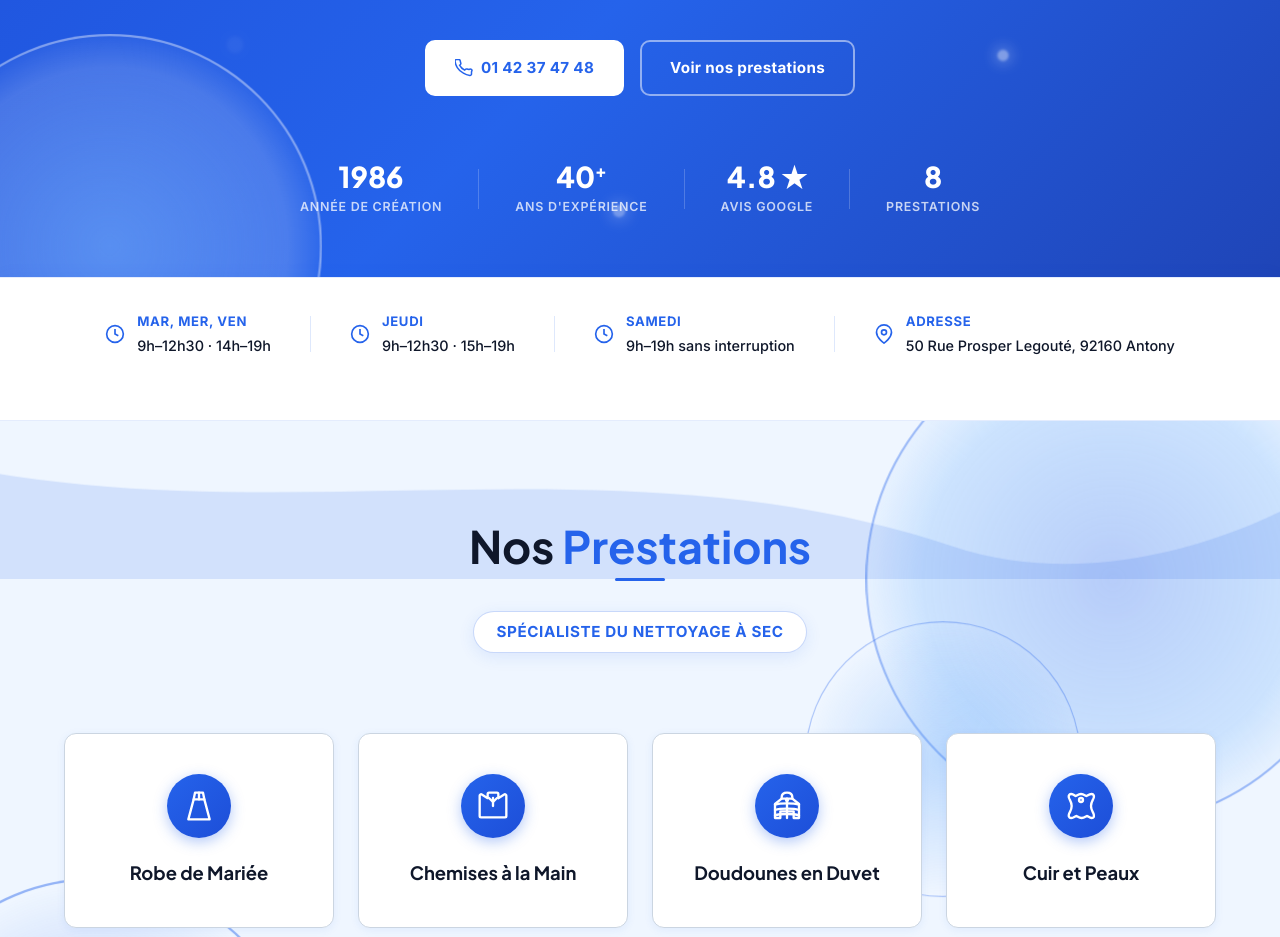
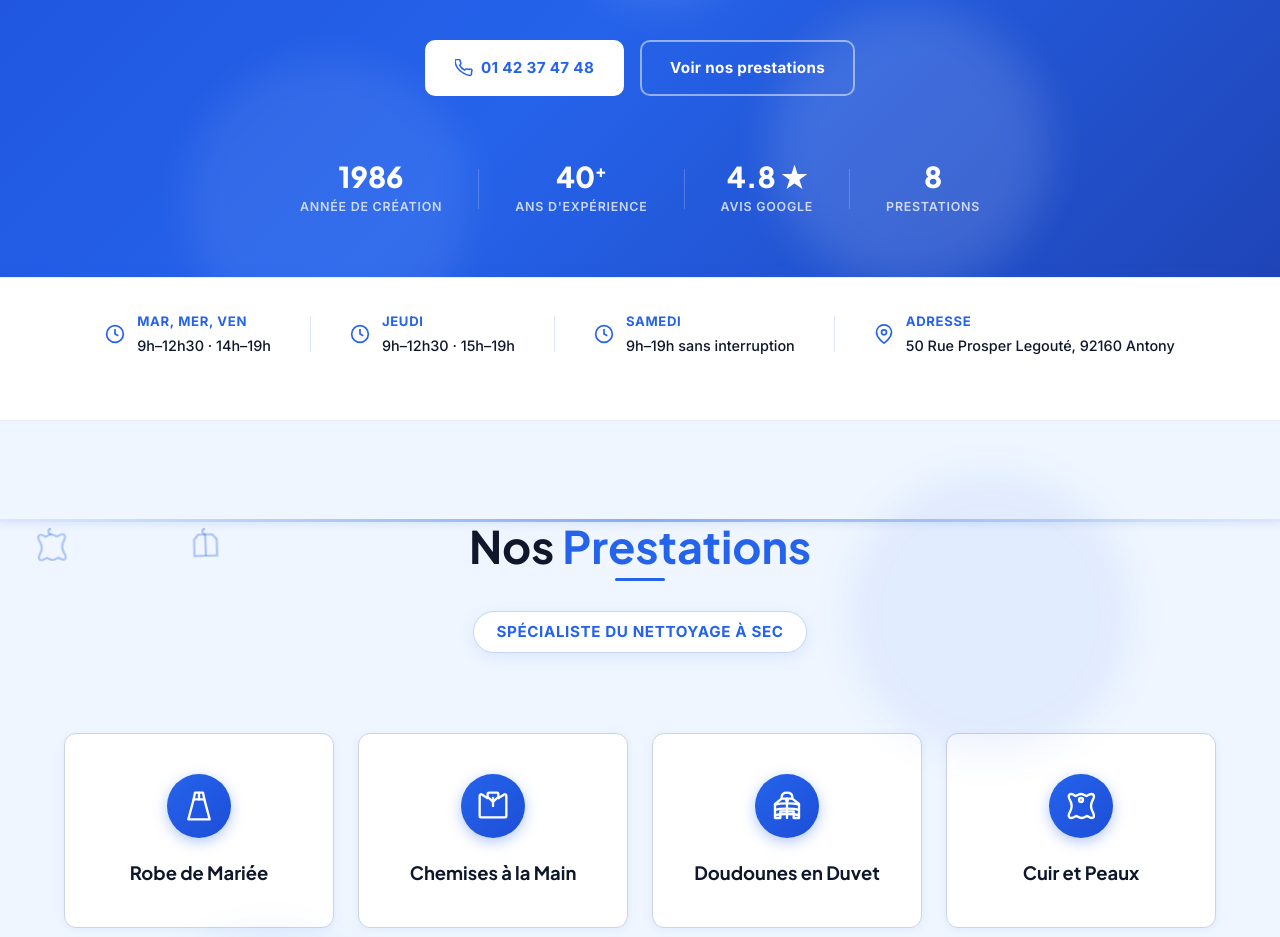
Before and after one commit to Robinho100/pressing-parc-heller, a website: page index.html in a window 1280 px wide. Shown: the part 455-1392 px from the top of the page. Drawn offline with Linux system fonts and the light colour scheme; no server answers.

Commit message:
Integration du convoyeur automatique de pressing de vetements sur cintres et des nuages de vapeur de centrale repassage animés a 100% dans le theme du pressing

```diff
--- a/index.html
+++ b/index.html
@@ -57,21 +57,37 @@
 
   <!-- ========== HERO ========== -->
   <section class="hero" id="accueil">
-    <!-- FOND PRESSING 100% ANIMÉ : Bulles de Savon & Vapeur à Haute Visibilité -->
-    <div class="pressing-bubble bubble-1"></div>
-    <div class="pressing-bubble bubble-2"></div>
-    <div class="pressing-bubble bubble-3"></div>
-    <div class="steam-particle steam-1"></div>
-    <div class="steam-particle steam-2"></div>
-    <div class="steam-particle steam-3"></div>
-    <div class="fluid-waves-container">
-      <svg class="fluid-wave fluid-wave-1" viewBox="0 0 1440 160" preserveAspectRatio="none">
-        <path d="M0,80 C320,140 640,20 960,100 C1280,180 1440,40 1440,40 L1440,160 L0,160 Z" fill="rgba(255, 255, 255, 0.28)"/>
-      </svg>
-      <svg class="fluid-wave fluid-wave-2" viewBox="0 0 1440 160" preserveAspectRatio="none">
-        <path d="M0,40 C360,120 720,20 1080,120 C1260,170 1440,80 1440,80 L1440,160 L0,160 Z" fill="rgba(239, 246, 255, 0.35)"/>
-      </svg>
+    <!-- THÈME PRESSING ANIMÉ : Convoyeur de vêtements sur cintres & Vapeur de repassage -->
+    <div class="bg-conveyor-container">
+      <div class="conveyor-track-line"></div>
+      <div class="conveyor-items-wrap">
+        <div class="conveyor-item">
+          <svg width="34" height="42" viewBox="0 0 24 24" fill="none" stroke="rgba(255,255,255,0.4)" stroke-width="1.5"><path d="M12 2a2 2 0 0 0-2 2c0 1 1 1.5 2 2"/><path d="M7 6h10l3 3.5v11.5H4V9.5L7 6z"/><line x1="12" y1="6" x2="12" y2="21"/></svg>
+        </div>
+        <div class="conveyor-item">
+          <svg width="34" height="42" viewBox="0 0 24 24" fill="none" stroke="rgba(255,255,255,0.4)" stroke-width="1.5"><path d="M12 2a2 2 0 0 0-2 2c0 1 1 1.5 2 2"/><path d="M6 6h12l-2 5H8L6 6z"/><path d="M8 8l-3 13h14L16 8H8z"/></svg>
+        </div>
+        <div class="conveyor-item">
+          <svg width="34" height="42" viewBox="0 0 24 24" fill="none" stroke="rgba(255,255,255,0.4)" stroke-width="1.5"><path d="M12 2a2 2 0 0 0-2 2c0 1 1 1.5 2 2"/><path d="M20.38 3.46L16 6.14V3a1 1 0 0 0-1-1H9a1 1 0 0 0-1 1v3.14L3.62 3.46A1 1 0 0 0 2 4.3v15.2a1 1 0 0 0 1 1h18a1 1 0 0 0 1-1V4.3a1 1 0 0 0-1.62-.84z"/></svg>
+        </div>
+        <div class="conveyor-item">
+          <svg width="34" height="42" viewBox="0 0 24 24" fill="none" stroke="rgba(255,255,255,0.4)" stroke-width="1.5"><path d="M12 2a2 2 0 0 0-2 2c0 1 1 1.5 2 2"/><path d="M12 6c-2 0-3.5 1.5-4 1.5S6.5 6 4.5 6C3 6 2.5 7.5 3 9c.5 1.5 2 3 2 6s-1.5 4.5-2 6c-.5 1.5 0 3 1.5 3 2 0 3.5-1.5 4-1.5s2 1.5 4 1.5 3.5-1.5 4-1.5 2 1.5 3.5 1.5c1.5 0 2-.5 1.5-3-.5-1.5-2-3-2-6s1.5-4.5 2-6c.5-1.5 0-3-1.5-3-2 0-3.5 1.5-4 1.5S14 6 12 6z"/></svg>
+        </div>
+        <!-- Doublon pour boucle infinie du convoyeur -->
+        <div class="conveyor-item">
+          <svg width="34" height="42" viewBox="0 0 24 24" fill="none" stroke="rgba(255,255,255,0.4)" stroke-width="1.5"><path d="M12 2a2 2 0 0 0-2 2c0 1 1 1.5 2 2"/><path d="M7 6h10l3 3.5v11.5H4V9.5L7 6z"/><line x1="12" y1="6" x2="12" y2="21"/></svg>
+        </div>
+        <div class="conveyor-item">
+          <svg width="34" height="42" viewBox="0 0 24 24" fill="none" stroke="rgba(255,255,255,0.4)" stroke-width="1.5"><path d="M12 2a2 2 0 0 0-2 2c0 1 1 1.5 2 2"/><path d="M6 6h12l-2 5H8L6 6z"/><path d="M8 8l-3 13h14L16 8H8z"/></svg>
+        </div>
+      </div>
     </div>
+
+    <!-- Bouffées de vapeur de centrale repassage -->
+    <div class="iron-steam steam-cloud-1"></div>
+    <div class="iron-steam steam-cloud-2"></div>
+    <div class="iron-steam steam-cloud-3"></div>
+
     <div class="hero-content">
       <p class="hero-script">Travail haute qualité</p>
       <h1 class="hero-title">Pressing du<br /><span class="hero-accent">Parc Heller</span></h1>
@@ -151,18 +167,31 @@
 
   <!-- ========== SERVICES ========== -->
   <section class="section services" id="services">
-    <!-- FOND PRESTATIONS 100% ANIMÉ : Bulles Bleues & Vapeur Haute Visibilité -->
-    <div class="pressing-bubble-blue bubble-blue-1"></div>
-    <div class="pressing-bubble-blue bubble-blue-2"></div>
-    <div class="pressing-bubble-blue bubble-blue-3"></div>
-    <div class="steam-particle-blue steam-blue-1"></div>
-    <div class="steam-particle-blue steam-blue-2"></div>
-    <div class="steam-particle-blue steam-blue-3"></div>
-    <div class="fluid-services-waves">
-      <svg class="fluid-wave-blue" viewBox="0 0 1440 160" preserveAspectRatio="none">
-        <path d="M0,40 C360,120 720,20 1080,120 C1260,170 1440,80 1440,80 L1440,160 L0,160 Z" fill="rgba(37, 99, 235, 0.14)"/>
-      </svg>
+    <!-- THÈME PRESSING ANIMÉ BLEU : Convoyeur de vêtements & Vapeur -->
+    <div class="bg-conveyor-container conveyor-blue">
+      <div class="conveyor-track-line-blue"></div>
+      <div class="conveyor-items-wrap">
+        <div class="conveyor-item">
+          <svg width="34" height="42" viewBox="0 0 24 24" fill="none" stroke="rgba(37,99,235,0.35)" stroke-width="1.5"><path d="M12 2a2 2 0 0 0-2 2c0 1 1 1.5 2 2"/><path d="M7 6h10l3 3.5v11.5H4V9.5L7 6z"/><line x1="12" y1="6" x2="12" y2="21"/></svg>
+        </div>
+        <div class="conveyor-item">
+          <svg width="34" height="42" viewBox="0 0 24 24" fill="none" stroke="rgba(37,99,235,0.35)" stroke-width="1.5"><path d="M12 2a2 2 0 0 0-2 2c0 1 1 1.5 2 2"/><path d="M6 6h12l-2 5H8L6 6z"/><path d="M8 8l-3 13h14L16 8H8z"/></svg>
+        </div>
+        <div class="conveyor-item">
+          <svg width="34" height="42" viewBox="0 0 24 24" fill="none" stroke="rgba(37,99,235,0.35)" stroke-width="1.5"><path d="M12 2a2 2 0 0 0-2 2c0 1 1 1.5 2 2"/><path d="M20.38 3.46L16 6.14V3a1 1 0 0 0-1-1H9a1 1 0 0 0-1 1v3.14L3.62 3.46A1 1 0 0 0 2 4.3v15.2a1 1 0 0 0 1 1h18a1 1 0 0 0 1-1V4.3a1 1 0 0 0-1.62-.84z"/></svg>
+        </div>
+        <div class="conveyor-item">
+          <svg width="34" height="42" viewBox="0 0 24 24" fill="none" stroke="rgba(37,99,235,0.35)" stroke-width="1.5"><path d="M12 2a2 2 0 0 0-2 2c0 1 1 1.5 2 2"/><path d="M12 6c-2 0-3.5 1.5-4 1.5S6.5 6 4.5 6C3 6 2.5 7.5 3 9c.5 1.5 2 3 2 6s-1.5 4.5-2 6c-.5 1.5 0 3 1.5 3 2 0 3.5-1.5 4-1.5s2 1.5 4 1.5 3.5-1.5 4-1.5 2 1.5 3.5 1.5c1.5 0 2-.5 1.5-3-.5-1.5-2-3-2-6s1.5-4.5 2-6c.5-1.5 0-3-1.5-3-2 0-3.5 1.5-4 1.5S14 6 12 6z"/></svg>
+        </div>
+        <div class="conveyor-item">
+          <svg width="34" height="42" viewBox="0 0 24 24" fill="none" stroke="rgba(37,99,235,0.35)" stroke-width="1.5"><path d="M12 2a2 2 0 0 0-2 2c0 1 1 1.5 2 2"/><path d="M7 6h10l3 3.5v11.5H4V9.5L7 6z"/><line x1="12" y1="6" x2="12" y2="21"/></svg>
+        </div>
+      </div>
     </div>
+
+    <!-- Vapeur de repassage bleue -->
+    <div class="iron-steam-blue steam-cloud-blue-1"></div>
+    <div class="iron-steam-blue steam-cloud-blue-2"></div>
     <div class="container">
       <div class="section-header">
         <h2 class="section-title">Nos <span class="accent">Prestations</span></h2>
--- a/style.css
+++ b/style.css
@@ -352,149 +352,111 @@ a {
   padding-top: 72px;
 }
 
-/* Bulles de Savon & Vapeur Pressing (Très bien visibles) */
-.pressing-bubble {
+/* -------- CONVOYEUR DE PRESSING ANIMÉ (VÊTEMENTS SUR CINTRES & VAPEUR) -------- */
+.bg-conveyor-container {
+  position: absolute;
+  top: 100px;
+  left: 0;
+  right: 0;
+  height: 80px;
+  pointer-events: none;
+  z-index: 1;
+  overflow: hidden;
+}
+
+.conveyor-track-line {
+  position: absolute;
+  top: 0;
+  left: 0;
+  right: 0;
+  height: 3px;
+  background: linear-gradient(90deg, rgba(255,255,255,0.1), rgba(255,255,255,0.6) 50%, rgba(255,255,255,0.1));
+  box-shadow: 0 0 10px rgba(255,255,255,0.4);
+}
+
+.conveyor-track-line-blue {
+  position: absolute;
+  top: 0;
+  left: 0;
+  right: 0;
+  height: 3px;
+  background: linear-gradient(90deg, rgba(37,99,235,0.1), rgba(37,99,235,0.5) 50%, rgba(37,99,235,0.1));
+  box-shadow: 0 0 10px rgba(37,99,235,0.3);
+}
+
+.conveyor-items-wrap {
+  display: flex;
+  gap: 120px;
+  position: absolute;
+  top: 3px;
+  left: 0;
+  width: 200%;
+  animation: conveyorSlide 20s linear infinite;
+}
+
+.conveyor-item {
+  display: flex;
+  flex-direction: column;
+  align-items: center;
+  animation: hangerSway 4s ease-in-out infinite alternate;
+}
+
+@keyframes conveyorSlide {
+  0%   { transform: translateX(0); }
+  100% { transform: translateX(-50%); }
+}
+
+@keyframes hangerSway {
+  0%   { transform: rotate(-3deg); }
+  100% { transform: rotate(3deg); }
+}
+
+/* Nuages de vapeur de centrale repassage */
+.iron-steam, .iron-steam-blue {
   position: absolute;
   border-radius: 50%;
   pointer-events: none;
   z-index: 1;
-}
-
-.bubble-1 {
-  width: 520px; height: 520px;
-  top: -80px; right: -60px;
-  background: radial-gradient(circle, rgba(255, 255, 255, 0.38) 0%, rgba(147, 197, 253, 0.22) 55%, transparent 75%);
-  border: 2px solid rgba(255, 255, 255, 0.45);
-  animation: floatBubble1 8s ease-in-out infinite alternate;
-}
-
-.bubble-2 {
-  width: 380px; height: 380px;
-  bottom: 20px; left: -50px;
-  background: radial-gradient(circle, rgba(147, 197, 253, 0.48) 0%, rgba(255, 255, 255, 0.18) 60%, transparent 75%);
-  border: 2px solid rgba(255, 255, 255, 0.4);
-  animation: floatBubble2 10s ease-in-out infinite alternate;
-}
-
-.bubble-3 {
+  filter: blur(20px);
+}
+
+.iron-steam {
+  background: rgba(255, 255, 255, 0.28);
+}
+.steam-cloud-1 {
+  width: 320px; height: 320px;
+  bottom: 80px; left: 15%;
+  animation: steamCloudRise 7s ease-in-out infinite alternate;
+}
+.steam-cloud-2 {
   width: 260px; height: 260px;
-  top: 25%; right: 22%;
-  background: radial-gradient(circle, rgba(255, 255, 255, 0.42) 0%, transparent 70%);
-  border: 1.5px solid rgba(255, 255, 255, 0.5);
-  animation: floatBubble1 12s ease-in-out infinite alternate-reverse;
-}
-
-@keyframes floatBubble1 {
-  0%   { transform: translate(0, 0) scale(1); }
-  50%  { transform: translate(65px, -70px) scale(1.15); }
-  100% { transform: translate(-45px, 35px) scale(0.9); }
-}
-
-@keyframes floatBubble2 {
-  0%   { transform: translate(0, 0) scale(1); }
-  50%  { transform: translate(-55px, 60px) scale(1.2); }
-  100% { transform: translate(50px, -45px) scale(0.85); }
-}
-
-/* Particules de vapeur qui remontent en continu */
-.steam-particle {
-  position: absolute;
-  width: 10px;
-  height: 10px;
-  border-radius: 50%;
-  background: rgba(255, 255, 255, 0.55);
-  box-shadow: 0 0 14px rgba(255, 255, 255, 0.8);
-  pointer-events: none;
-  z-index: 1;
-  filter: blur(1px);
-}
-.steam-1 { top: 75%; left: 18%; animation: floatUpSteam 7s linear infinite; }
-.steam-2 { top: 85%; left: 48%; animation: floatUpSteam 10s linear infinite 1.8s; }
-.steam-3 { top: 65%; left: 78%; animation: floatUpSteam 8.5s linear infinite 3.5s; }
-
-@keyframes floatUpSteam {
-  0%   { opacity: 0; transform: translateY(0) scale(0.8); }
-  30%  { opacity: 0.85; }
-  80%  { opacity: 0.4; }
-  100% { opacity: 0; transform: translateY(-170px) scale(1.7); }
-}
-
-/* VAGUES FLUIDES ANIMÉES EN MOUVEMENT CONTINU 60 FPS (Eau / Vapeur) */
-.fluid-waves-container {
-  position: absolute;
-  bottom: 0;
-  left: 0;
-  right: 0;
-  height: 160px;
-  pointer-events: none;
-  z-index: 1;
-  overflow: hidden;
-}
-
-.fluid-wave {
-  position: absolute;
-  bottom: 0;
-  left: -5%;
-  width: 110%;
-  height: 100%;
-}
-
-.fluid-wave-1 {
-  animation: waveMotion1 12s ease-in-out infinite alternate;
-}
-
-.fluid-wave-2 {
-  animation: waveMotion2 8s ease-in-out infinite alternate;
-}
-
-@keyframes waveMotion1 {
-  0%   { transform: translateX(0) scaleY(1); }
-  50%  { transform: translateX(-40px) scaleY(1.18); }
-  100% { transform: translateX(35px) scaleY(0.92); }
-}
-
-@keyframes waveMotion2 {
-  0%   { transform: translateX(0) scaleY(1); }
-  50%  { transform: translateX(45px) scaleY(0.88); }
-  100% { transform: translateX(-30px) scaleY(1.15); }
-}
-
-/* -------- SECTION PRESTATONS (FOND ANIMÉ BLEU 100% VISIBLE) -------- */
-.services {
-  position: relative;
-  background: linear-gradient(180deg, #eff6ff 0%, #e0f2fe 50%, #ffffff 100%);
-  overflow: hidden;
-}
-
-.pressing-bubble-blue {
-  position: absolute;
-  border-radius: 50%;
-  pointer-events: none;
-  z-index: 0;
-}
-
-.bubble-blue-1 {
-  width: 480px; height: 480px;
-  top: -60px; right: -60px;
-  background: radial-gradient(circle, rgba(37, 99, 235, 0.28) 0%, rgba(147, 197, 253, 0.38) 55%, transparent 75%);
-  border: 2px solid rgba(37, 99, 235, 0.4);
-  animation: floatBubble1 9s ease-in-out infinite alternate;
-}
-
-.bubble-blue-2 {
-  width: 360px; height: 360px;
-  bottom: 30px; left: -40px;
-  background: radial-gradient(circle, rgba(37, 99, 235, 0.32) 0%, transparent 70%);
-  border: 2px solid rgba(37, 99, 235, 0.45);
-  animation: floatBubble2 11s ease-in-out infinite alternate;
-}
-
-.bubble-blue-3 {
+  bottom: 120px; right: 20%;
+  animation: steamCloudRise 9s ease-in-out infinite alternate-reverse;
+}
+.steam-cloud-3 {
+  width: 200px; height: 200px;
+  top: 30%; left: 45%;
+  animation: steamCloudRise 8s ease-in-out infinite alternate;
+}
+
+.iron-steam-blue {
+  background: rgba(37, 99, 235, 0.2);
+}
+.steam-cloud-blue-1 {
+  width: 300px; height: 300px;
+  top: 40px; right: 10%;
+  animation: steamCloudRise 8s ease-in-out infinite alternate;
+}
+.steam-cloud-blue-2 {
   width: 240px; height: 240px;
-  top: 35%; right: 22%;
-  background: radial-gradient(circle, rgba(96, 165, 250, 0.35) 0%, transparent 70%);
-  border: 1.5px solid rgba(37, 99, 235, 0.35);
-  animation: floatBubble1 13s ease-in-out infinite alternate-reverse;
+  bottom: 20px; left: 10%;
+  animation: steamCloudRise 10s ease-in-out infinite alternate-reverse;
+}
+
+@keyframes steamCloudRise {
+  0%   { opacity: 0.2; transform: translate(0, 0) scale(1); }
+  50%  { opacity: 0.7; transform: translate(30px, -45px) scale(1.15); }
+  100% { opacity: 0.25; transform: translate(-25px, 20px) scale(0.9); }
 }
 
 .steam-particle-blue {
```
